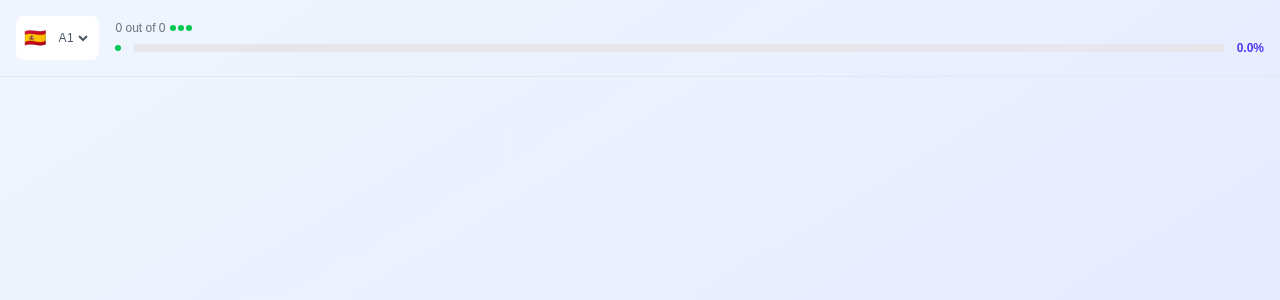
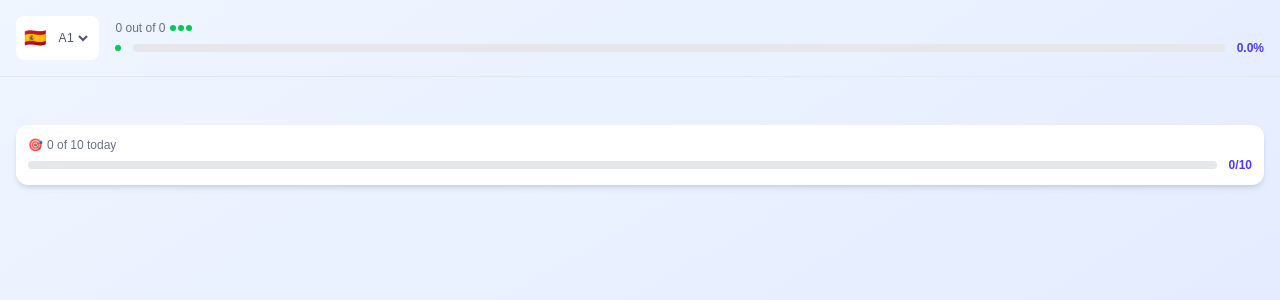
Before and after one commit to ASudre/vocab-translator, a Next.js app: page /en in a window 1280 px wide. Shown: the top 300 px of the page. Built offline with nearby package versions, Linux system fonts and the light colour scheme.

Commit message:
feat: add daily objective

```diff
--- /dev/null
+++ b/app/[locale]/components/DailyGoal.tsx
@@ -0,0 +1,58 @@
+import { memo } from 'react';
+import { useTranslations } from 'next-intl';
+
+interface DailyGoalProps {
+  dailyGoal: {
+    ready: boolean;
+    count: number;
+    goal: number;
+    completed: boolean;
+    justCompleted: boolean;
+  };
+}
+
+export const DailyGoal = memo(function DailyGoal({ dailyGoal }: DailyGoalProps) {
+  const t = useTranslations('DailyGoal');
+  const { ready, count, goal, completed, justCompleted } = dailyGoal;
+
+  // Reserve the same footprint while unready so nothing shifts once
+  // localStorage has been read after mount (static export has no
+  // localStorage at prerender, so this can't be resolved before mount).
+  if (!ready) {
+    return <div className="h-[52px]" aria-hidden="true" />;
+  }
+
+  const percentage = goal > 0 ? Math.min(100, Math.round((count / goal) * 100)) : 0;
+  const label = completed ? t('completed') : t('progress', { count, goal });
+
+  return (
+    <div
+      className={`bg-white dark:bg-gray-800 rounded-xl shadow-md p-3 ${justCompleted ? 'animate-pop' : ''}`}
+      title={t('ariaLabel', { count, goal })}
+      aria-label={t('ariaLabel', { count, goal })}
+    >
+      <div className="flex items-center justify-between mb-1">
+        <span className="text-xs text-gray-500 dark:text-gray-400 flex items-center gap-1">
+          <span aria-hidden="true">🎯</span> {label}
+        </span>
+      </div>
+      <div className="flex items-center gap-3">
+        <div className="flex-1 bg-gray-200 dark:bg-gray-700 rounded-full h-2 overflow-hidden">
+          <div
+            className={`h-full rounded-full transition-all duration-500 ease-out ${
+              completed
+                ? 'bg-gradient-to-r from-green-400 to-green-600 dark:from-green-500 dark:to-green-700'
+                : 'bg-gradient-to-r from-indigo-400 to-indigo-600 dark:from-indigo-500 dark:to-indigo-700'
+            }`}
+            style={{ width: `${percentage}%` }}
+          />
+        </div>
+        {completed ? (
+          <span className="text-sm font-bold text-green-600 dark:text-green-400">✓</span>
+        ) : (
+          <span className="text-xs font-bold text-indigo-600 dark:text-indigo-400">{count}/{goal}</span>
+        )}
+      </div>
+    </div>
+  );
+});
--- a/app/[locale]/page.tsx
+++ b/app/[locale]/page.tsx
@@ -1,8 +1,9 @@
 'use client';
 
-import { useEffect, useCallback, useState } from 'react';
+import { useEffect, useCallback, useMemo, useState } from 'react';
 import { useVocabularyDB, CEFRLevel, TranslationResult } from '@/hooks/useVocabularyDB';
 import { useCardNavigation } from '@/hooks/useCardNavigation';
+import { useDailyGoal } from '@/hooks/useDailyGoal';
 import { checkAnswerCorrectness } from '@/lib/helpers';
 import { saveUserProgress, getMasteryStats } from '@/lib/indexedDB';
 import { appendAttempt } from '@/lib/progress';
@@ -10,6 +11,7 @@ import { LEVEL_STORAGE_KEY, pendingWordKey, isCEFRLevel, readPendingWord } from
 import { VocabularyCard } from './components/VocabularyCard';
 import { FixedKeyboard } from './components/FixedKeyboard';
 import { TopBar } from './components/TopBar';
+import { DailyGoal } from './components/DailyGoal';
 
 export default function Home() {
   const [level, setLevel] = useState<CEFRLevel>('a1');
@@ -17,6 +19,21 @@ export default function Home() {
   const [pendingWord, setPendingWord] = useState<TranslationResult | null>(null);
   const { words, setWords, loading, fetchWords, initialized } = useVocabularyDB(level, 10, levelRestored, pendingWord);
   const [masteryStats, setMasteryStats] = useState({ total: 0, mastered: 0, percentage: 0 });
+  const { recordCorrect: recordDailyGoalCorrect, ...dailyGoal } = useDailyGoal();
+  // useDailyGoal returns a fresh object every render (recordCorrect's
+  // identity is stable, but the wrapping object isn't), which would defeat
+  // TopBar's memo() on every keystroke. Pass down only the display-relevant
+  // primitives, memoized on their own values.
+  const dailyGoalDisplay = useMemo(
+    () => ({
+      ready: dailyGoal.ready,
+      count: dailyGoal.count,
+      goal: dailyGoal.goal,
+      completed: dailyGoal.completed,
+      justCompleted: dailyGoal.justCompleted,
+    }),
+    [dailyGoal.ready, dailyGoal.count, dailyGoal.goal, dailyGoal.completed, dailyGoal.justCompleted]
+  );
   const {
     currentIndex,
     slideDirection,
@@ -173,6 +190,9 @@ export default function Home() {
         });
 
         await updateMasteryStats();
+        if (isCorrect) {
+          recordDailyGoalCorrect(word.vocabularyId);
+        }
       } catch (error) {
         console.error('Failed to save progress:', error);
       }
@@ -183,7 +203,7 @@ export default function Home() {
     } else {
       triggerShake();
     }
-  }, [words, currentIndex, setWords, autoAdvance, triggerShake, updateMasteryStats]);
+  }, [words, currentIndex, setWords, autoAdvance, triggerShake, updateMasteryStats, recordDailyGoalCorrect]);
 
   const handleToggleSolution = useCallback(async () => {
     const word = words[currentIndex];
@@ -254,15 +274,18 @@ export default function Home() {
   return (
     <div className="fixed inset-0 flex flex-col bg-gradient-to-br from-blue-50 to-indigo-100 dark:from-gray-900 dark:to-gray-800 overflow-hidden">
       <TopBar masteryStats={masteryStats} level={level} onLevelChange={handleLevelChange} />
-      <main className="flex-1 overflow-y-auto container mx-auto px-4 py-6 sm:py-12">
+      <main className="flex-1 overflow-y-auto container mx-auto px-4 py-4 sm:py-12">
+        <div className="mb-4">
+          <DailyGoal dailyGoal={dailyGoalDisplay} />
+        </div>
+
         {words.length > 0 && currentWord && (
           <div className="relative">
             <div
-              className={`transition-all duration-300 ${
-                slideDirection === 'left' ? '-translate-x-full opacity-0' :
+              className={`transition-all duration-300 ${slideDirection === 'left' ? '-translate-x-full opacity-0' :
                 slideDirection === 'right' ? 'translate-x-full opacity-0' :
-                'translate-x-0 opacity-100'
-              } ${shakeAnimation ? 'animate-shake' : ''}`}
+                  'translate-x-0 opacity-100'
+                } ${shakeAnimation ? 'animate-shake' : ''}`}
             >
               <VocabularyCard
                 key={currentWord.french}
--- /dev/null
+++ b/hooks/useDailyGoal.ts
@@ -0,0 +1,94 @@
+import { useCallback, useRef, useState, useSyncExternalStore } from 'react';
+import {
+  DAILY_GOAL,
+  DailyGoalState,
+  localDayKey,
+  readDailyGoal,
+  writeDailyGoal,
+  recordCorrectWord,
+  dailyGoalProgress,
+} from '@/lib/dailyGoal';
+
+/**
+ * Empty sentinel used as both the pre-hydration snapshot (this app is
+ * statically exported and force-static, so localStorage doesn't exist at
+ * prerender) and the initial in-memory cache. An empty `day` means "not
+ * hydrated yet"; useDailyGoal's `ready` flag is derived from that.
+ */
+const EMPTY_STATE: DailyGoalState = { day: '', ids: [] };
+
+let cachedState: DailyGoalState = EMPTY_STATE;
+const listeners = new Set<() => void>();
+
+const notify = () => listeners.forEach(listener => listener());
+
+/**
+ * Returns a stable reference when nothing has changed (required by
+ * useSyncExternalStore to avoid re-rendering every call), re-reading from
+ * localStorage only when the local calendar day has moved on from what's
+ * cached — which covers both the first read after mount and a real midnight
+ * rollover.
+ */
+const getSnapshot = (): DailyGoalState => {
+  const todayKey = localDayKey(new Date());
+  if (cachedState.day === todayKey) return cachedState;
+  cachedState = readDailyGoal(todayKey);
+  return cachedState;
+};
+
+const getServerSnapshot = (): DailyGoalState => EMPTY_STATE;
+
+/**
+ * The app is a fixed-inset PWA meant to be left open, so a tab left open
+ * across local midnight needs to notice on its own. There's no reliable
+ * "at midnight" timer in a backgrounded PWA, so re-check on the signals the
+ * user can actually produce: the tab regaining visibility or focus.
+ */
+const subscribe = (onStoreChange: () => void): (() => void) => {
+  listeners.add(onStoreChange);
+  document.addEventListener('visibilitychange', onStoreChange);
+  window.addEventListener('focus', onStoreChange);
+  return () => {
+    listeners.delete(onStoreChange);
+    document.removeEventListener('visibilitychange', onStoreChange);
+    window.removeEventListener('focus', onStoreChange);
+  };
+};
+
+export const useDailyGoal = () => {
+  const state = useSyncExternalStore(subscribe, getSnapshot, getServerSnapshot);
+  const ready = state.day !== '';
+
+  const [justCompleted, setJustCompleted] = useState(false);
+  const justCompletedTimeoutRef = useRef<ReturnType<typeof setTimeout> | undefined>(undefined);
+
+  const recordCorrect = useCallback((vocabularyId: number) => {
+    const current = getSnapshot();
+    const wasCompleted = dailyGoalProgress(current).completed;
+
+    const next = recordCorrectWord(current, vocabularyId);
+    if (next === current) return;
+
+    cachedState = next;
+    writeDailyGoal(next);
+    notify();
+
+    if (dailyGoalProgress(next).completed && !wasCompleted) {
+      clearTimeout(justCompletedTimeoutRef.current);
+      setJustCompleted(true);
+      justCompletedTimeoutRef.current = setTimeout(() => setJustCompleted(false), 1000);
+    }
+  }, []);
+
+  const progress = dailyGoalProgress(state);
+
+  return {
+    ready,
+    count: progress.count,
+    goal: DAILY_GOAL,
+    completed: progress.completed,
+    percentage: progress.percentage,
+    justCompleted,
+    recordCorrect,
+  };
+};
--- /dev/null
+++ b/lib/dailyGoal.ts
@@ -0,0 +1,86 @@
+export const DAILY_GOAL = 10;
+
+export const DAILY_GOAL_STORAGE_KEY = 'vocabDB_dailyGoal';
+
+export interface DailyGoalState {
+  /** 'YYYY-MM-DD', local calendar day this state belongs to. */
+  day: string;
+  /** Distinct vocabularyIds answered correctly on `day`. */
+  ids: number[];
+}
+
+/** 'YYYY-MM-DD' built from local date components (never toISOString/UTC). */
+export const localDayKey = (date: Date): string => {
+  const year = date.getFullYear();
+  const month = String(date.getMonth() + 1).padStart(2, '0');
+  const day = String(date.getDate()).padStart(2, '0');
+  return `${year}-${month}-${day}`;
+};
+
+const isValidState = (value: unknown): value is DailyGoalState => {
+  if (typeof value !== 'object' || value === null) return false;
+  const candidate = value as Record<string, unknown>;
+  return (
+    typeof candidate.day === 'string' &&
+    Array.isArray(candidate.ids) &&
+    candidate.ids.every(id => typeof id === 'number')
+  );
+};
+
+/**
+ * Read today's goal state, self-healing to a fresh empty state whenever
+ * nothing is stored, the stored day doesn't match today (a new day always
+ * starts empty), or the stored value is malformed JSON or the wrong shape.
+ * Malformed JSON also clears the key, mirroring readPendingWord.
+ */
+export const readDailyGoal = (todayKey: string): DailyGoalState => {
+  const fresh: DailyGoalState = { day: todayKey, ids: [] };
+  const raw = localStorage.getItem(DAILY_GOAL_STORAGE_KEY);
+  if (!raw) return fresh;
+
+  let parsed: unknown;
+  try {
+    parsed = JSON.parse(raw);
+  } catch {
+    localStorage.removeItem(DAILY_GOAL_STORAGE_KEY);
+    return fresh;
+  }
+
+  if (!isValidState(parsed) || parsed.day !== todayKey) return fresh;
+  return parsed;
+};
+
+/**
+ * Wrapped in try/catch so a full or disabled localStorage (Safari private
+ * mode, iOS quota) can't surface as a failed answer.
+ */
+export const writeDailyGoal = (state: DailyGoalState): void => {
+  try {
+    localStorage.setItem(DAILY_GOAL_STORAGE_KEY, JSON.stringify(state));
+  } catch (error) {
+    console.error('Failed to save daily goal progress:', error);
+  }
+};
+
+/**
+ * Add a correctly-answered word to today's state. Returns the identical
+ * object reference when the id is already recorded, so callers can skip a
+ * pointless write/re-render.
+ */
+export const recordCorrectWord = (state: DailyGoalState, vocabularyId: number): DailyGoalState => {
+  if (state.ids.includes(vocabularyId)) return state;
+  return { ...state, ids: [...state.ids, vocabularyId] };
+};
+
+export const dailyGoalProgress = (
+  state: DailyGoalState,
+  goal: number = DAILY_GOAL
+): { count: number; goal: number; completed: boolean; percentage: number } => {
+  const count = state.ids.length;
+  return {
+    count,
+    goal,
+    completed: count >= goal,
+    percentage: goal > 0 ? Math.min(100, Math.round((count / goal) * 100)) : 0,
+  };
+};
--- a/messages/en.json
+++ b/messages/en.json
@@ -32,5 +32,10 @@
   },
   "ProgressBar": {
     "on": "out of"
+  },
+  "DailyGoal": {
+    "progress": "{count} of {goal} today",
+    "completed": "Today's goal reached!",
+    "ariaLabel": "{count} of {goal} words answered correctly today"
   }
 }
--- a/messages/fr.json
+++ b/messages/fr.json
@@ -32,5 +32,10 @@
   },
   "ProgressBar": {
     "on": "sur"
+  },
+  "DailyGoal": {
+    "progress": "{count} sur {goal} aujourd'hui",
+    "completed": "Objectif du jour atteint !",
+    "ariaLabel": "{count} mots sur {goal} correctement répondus aujourd'hui"
   }
 }
```
Also changed, not shown: app/globals.css (+10 -0 lines), 2 other files (tests, documents, lock files or other folders).
